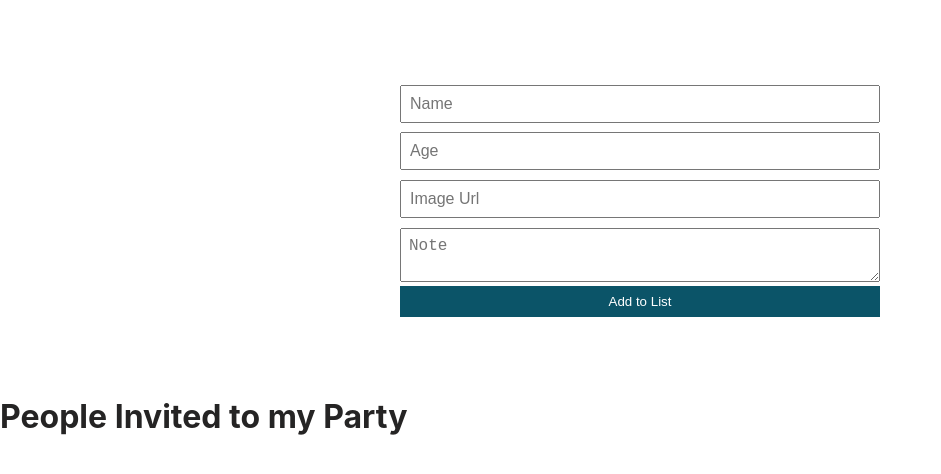
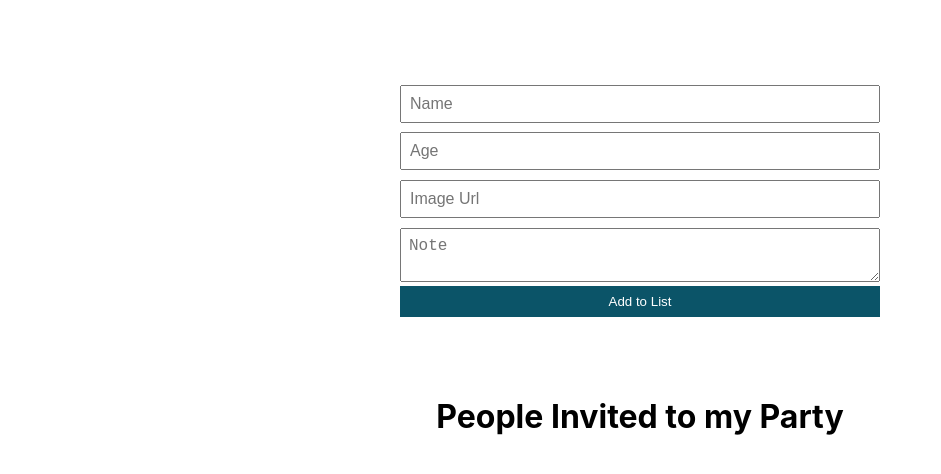
Before and after one commit to ShahMansi2197/react-practice-mansi, a React (Create React App) app: page / in a window 1280 px wide. Shown: the top 474 px of the page, without its empty margins (0-941 px from the left). Built offline with nearby package versions, Linux system fonts and the light colour scheme.

Commit message:
css changes

```diff
--- a/src/App.tsx
+++ b/src/App.tsx
@@ -25,7 +25,7 @@ function App() {
     <div className="App">
 
       <AddToList setPeople={setPeople} people={people}/>
-      <h1 className={styleClass.Listheader} >People Invited to my Party</h1>
+      <h1 style={{textAlign:'center'}}>People Invited to my Party</h1>
       <List people={people}/>
     </div>
   );
```
